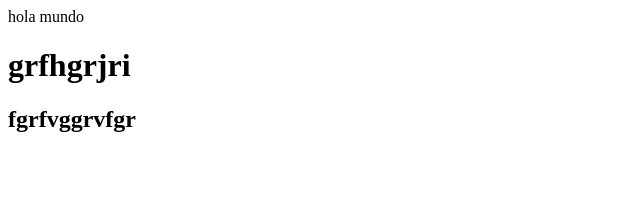
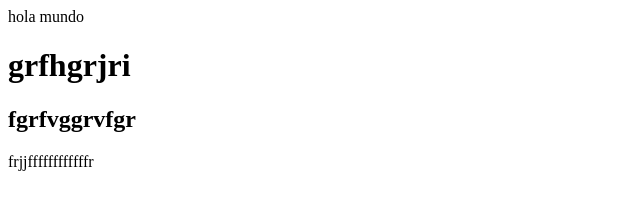
Before and after one commit to rojastatiana/website-test, a plain HTML site: page index.html in a window 1280 px wide. Shown: the whole page, without its empty margins (0-640 px from the left). Drawn offline with Linux system fonts and the light colour scheme.

Commit message:
ultimo cambio

```diff
--- a/index.html
+++ b/index.html
@@ -3,6 +3,8 @@
     hola mundo
     <h1>grfhgrjri</h1>
     <h2>fgrfvggrvfgr</h2>
-
+    <body>
+        <p>frjjffffffffffffr</p>
+    </body>
 
 </html>
```
